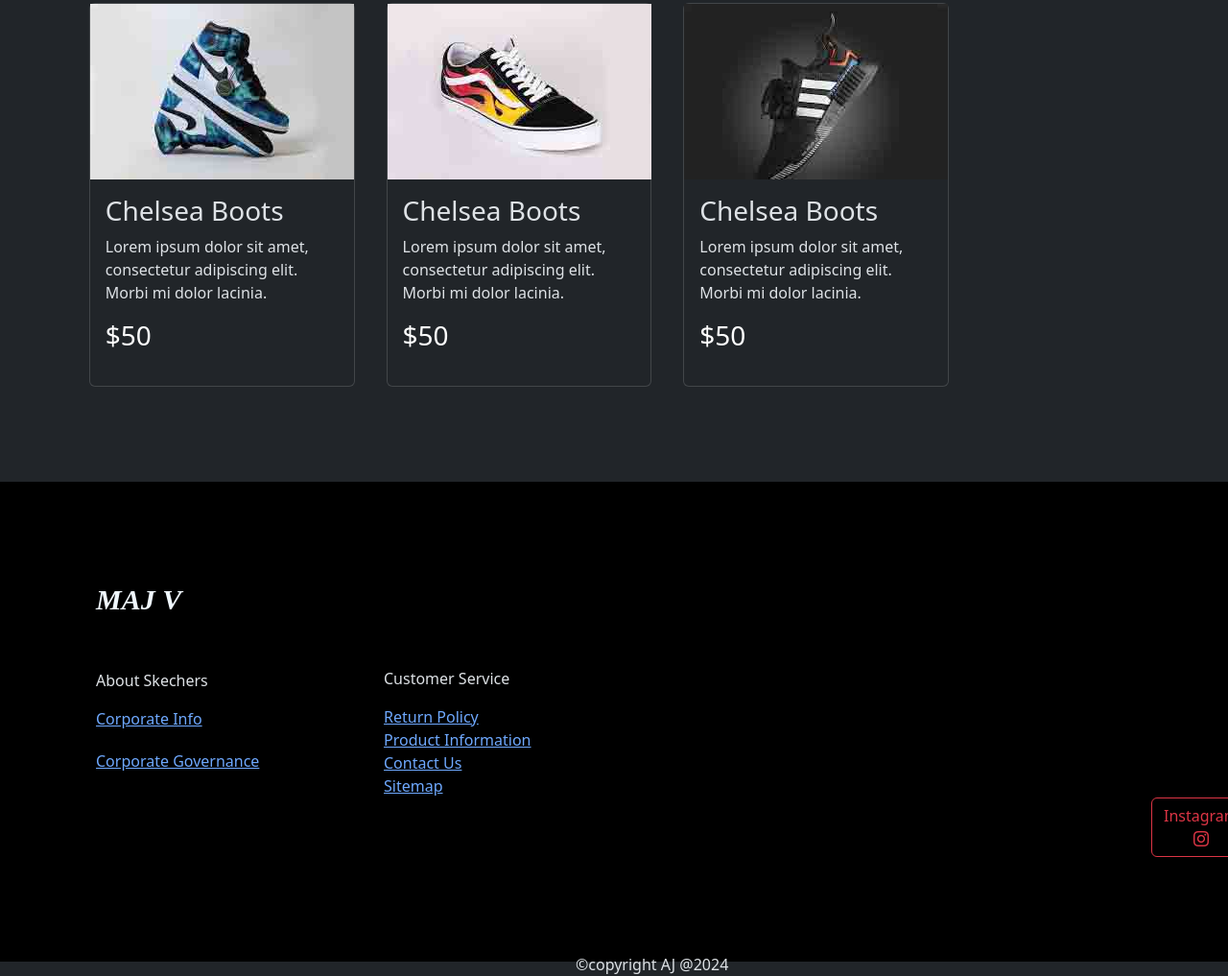
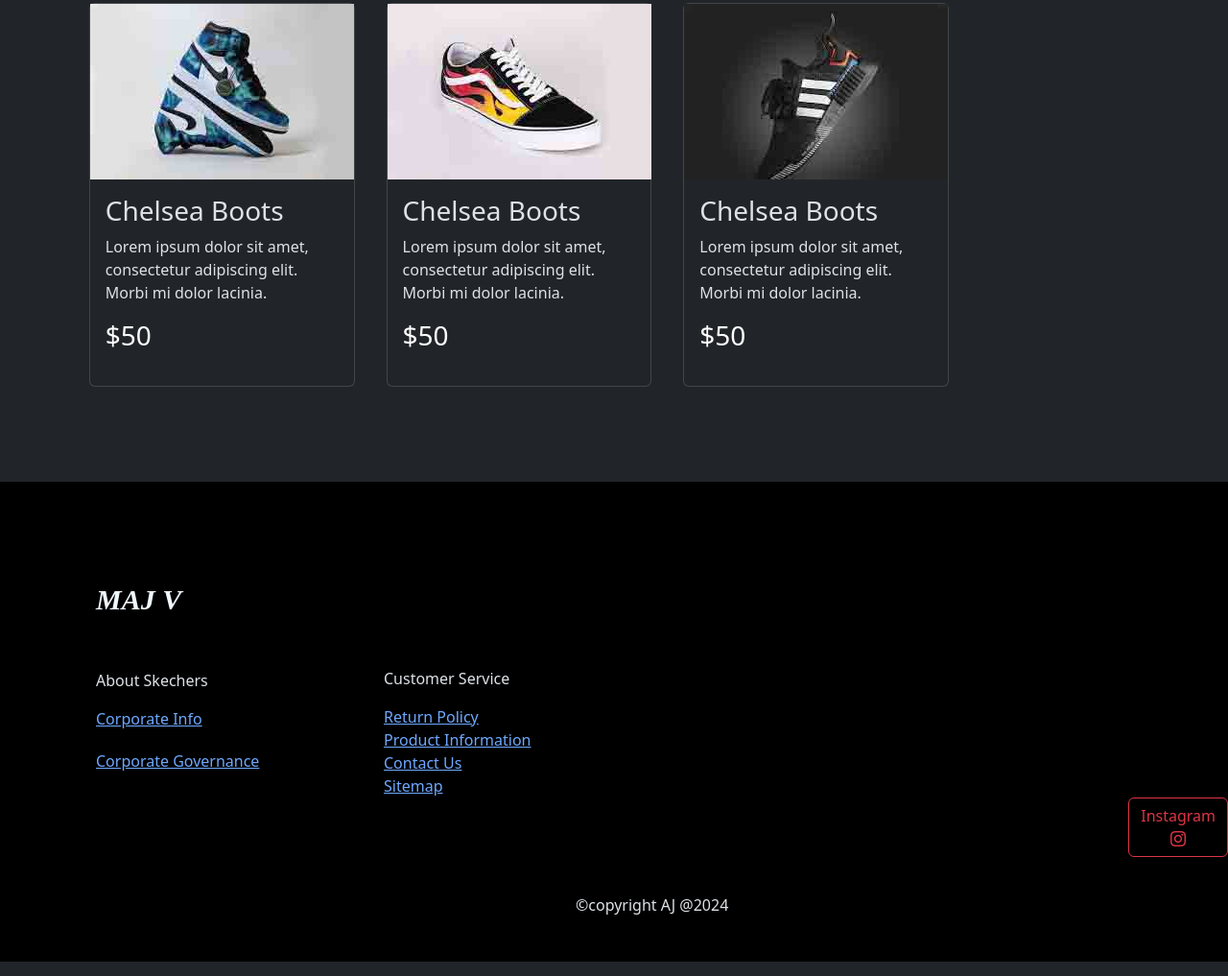
Before and after one commit to ajnas27/MAJV-demoAJ, a plain HTML site: page index.html in a window 1280 px wide. Shown: the part 4221-5238 px from the top of the page at 96% size. Drawn offline with nearby package versions, Linux system fonts and the light colour scheme; a web font is replaced by a local one.

Commit message:
style.css

```diff
--- a/style.css
+++ b/style.css
@@ -168,3 +168,6 @@
     padding-left: 1200px;
     padding-top: -150px;
 }
+.btn-outline-danger{
+    float:right;
+}
```
